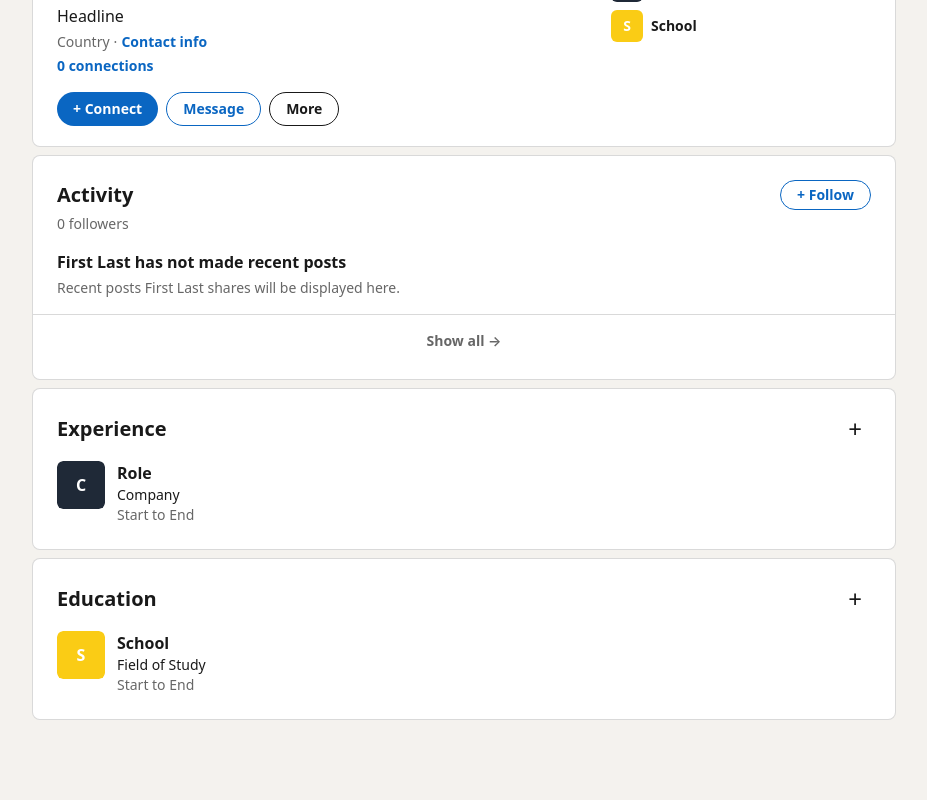
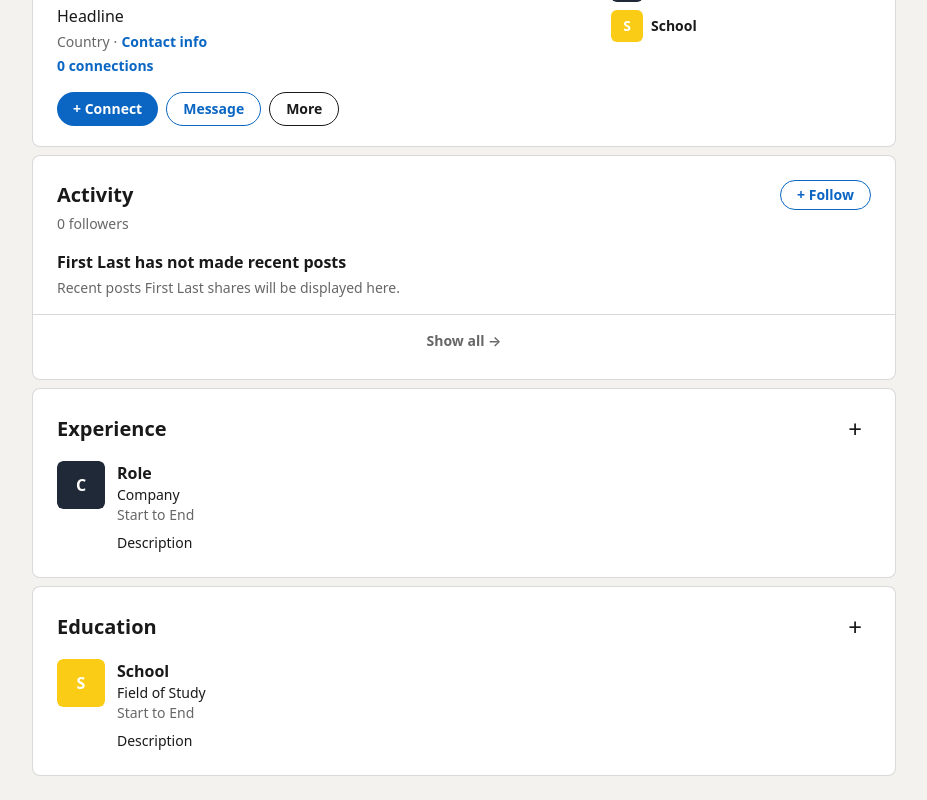
Before and after one commit to dooneygit/mockedin, a Next.js app: page / in a window 1280 px wide. Shown: the part 435-1235 px from the top of the page, without its empty margins (176-1103 px from the left). Before the commit the page ends 1179 px from the top, so only its background shows below. Built offline with nearby package versions, Linux system fonts and the light colour scheme.

Commit message:
description fields for experiences & educations

```diff
--- a/app/Profile.tsx
+++ b/app/Profile.tsx
@@ -7,6 +7,7 @@ type ExperienceEntry = {
   company: string;
   role: string;
   dateRange: string;
+  description: string;
   logo?: string;
 };
 
@@ -15,6 +16,7 @@ type EducationEntry = {
   school: string;
   field: string;
   dateRange: string;
+  description: string;
   logo?: string;
 };
 
@@ -159,6 +161,7 @@ const defaultExperience: ExperienceEntry[] = [
     company: "Company",
     role: "Role",
     dateRange: "Start to End",
+    description: "Description",
   }
 ];
 
@@ -168,6 +171,7 @@ const defaultEducation: EducationEntry[] = [
     school: "School",
     field: "Field of Study",
     dateRange: "Start to End",
+    description: "Description",
   }
 ];
 
@@ -197,6 +201,7 @@ export default function Profile() {
         company: "Company",
         role: "Role",
         dateRange: "Start - End",
+        description: "Description",
       },
       ...prev,
     ]);
@@ -209,6 +214,7 @@ export default function Profile() {
         school: "School",
         field: "Field of study",
         dateRange: "Start - End",
+        description: "Description",
       },
       ...prev,
     ]);
@@ -417,6 +423,14 @@ export default function Profile() {
                   onChange={(v) => updateExperience(exp.id, { dateRange: v })}
                 />
               </p>
+              <p className="text-sm mt-2">
+                <EditableText
+                  ariaLabel="Description"
+                  value={exp.description}
+                  onChange={(v) => updateExperience(exp.id, { description: v })}
+                  multiline
+                />
+              </p>
             </div>
           </div>
         ))}
@@ -462,6 +476,14 @@ export default function Profile() {
                   onChange={(v) => updateEducation(edu.id, { dateRange: v })}
                 />
               </p>
+              <p className="text-sm mt-2">
+                <EditableText
+                  ariaLabel="Description"
+                  value={edu.description}
+                  onChange={(v) => updateEducation(edu.id, { description: v })}
+                  multiline
+                />
+              </p>
             </div>
           </div>
         ))}
```
